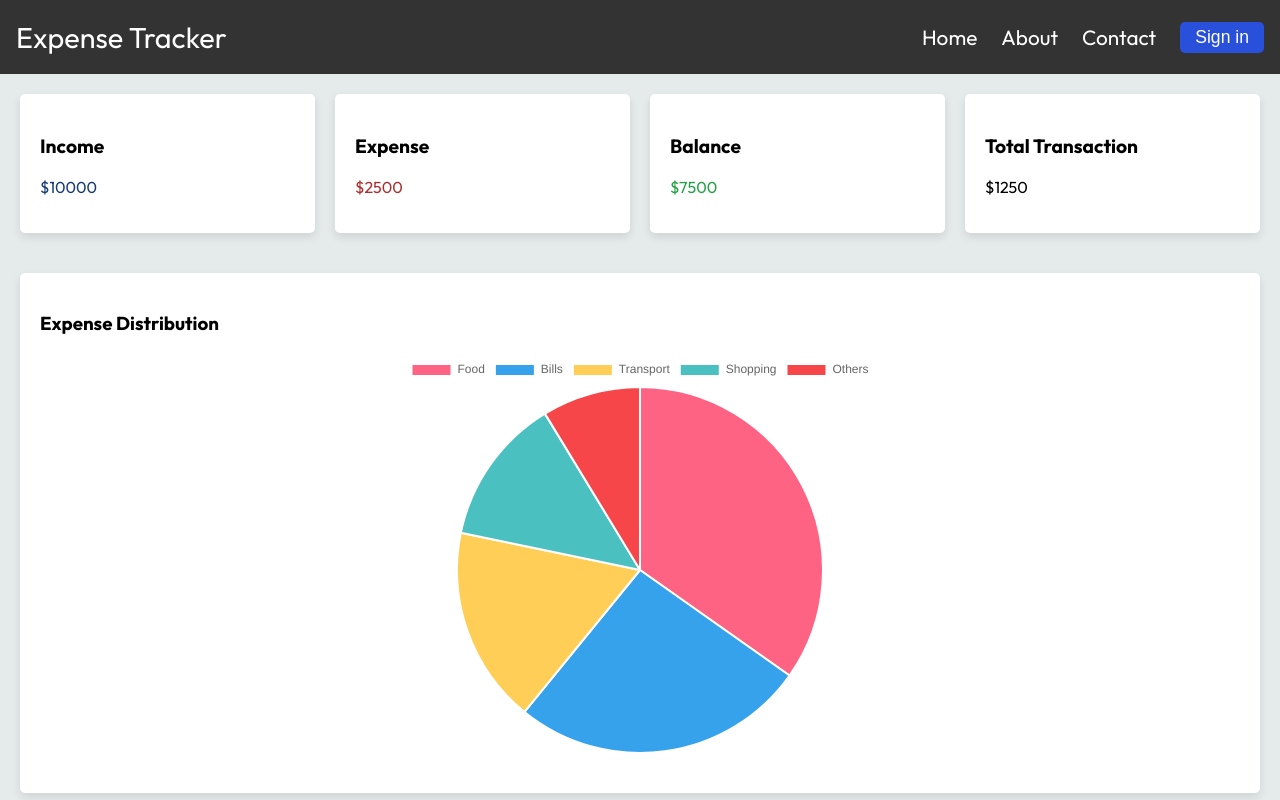
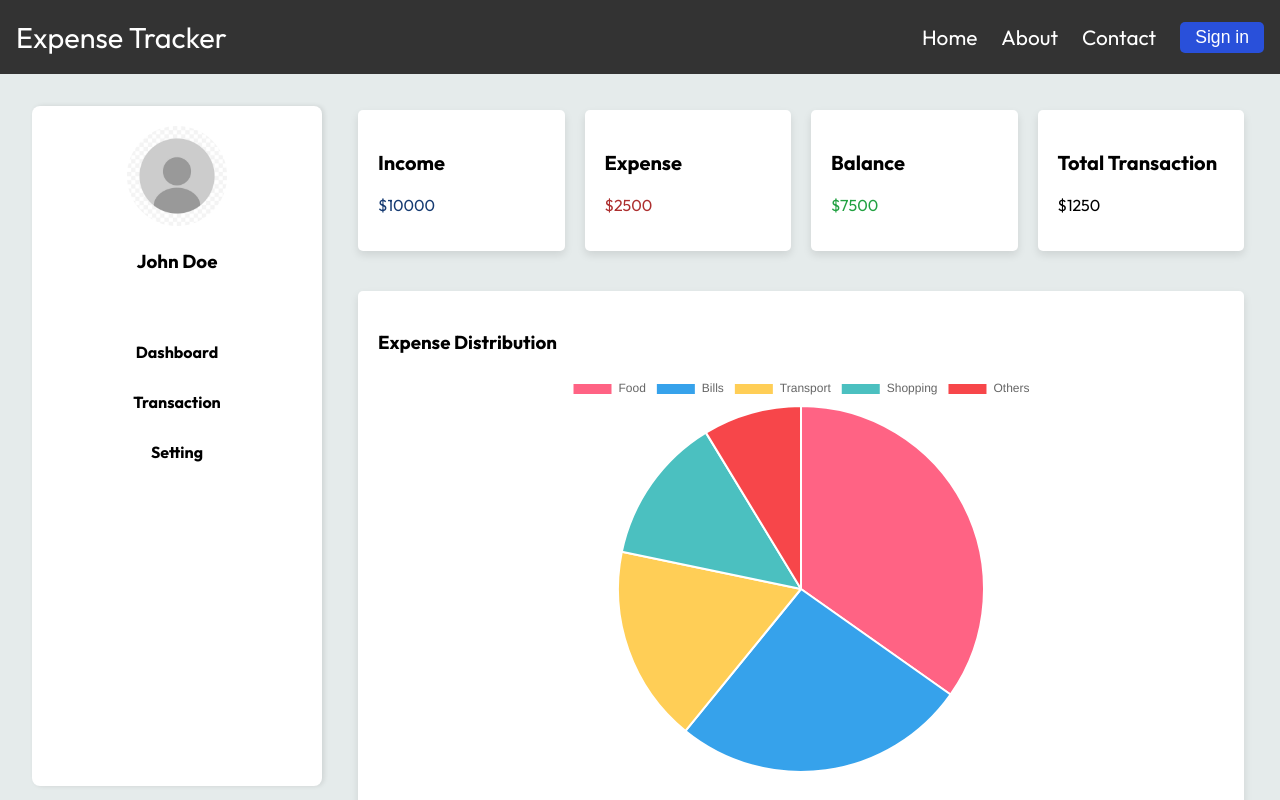
Before and after one commit to Kantisaranucheep/Expense_tracker, a React (Create React App) app in the folder frontend/: page /main in a window 1280 px wide. Shown: the top 800 px of the page. Built offline with nearby package versions, Linux system fonts and the light colour scheme.

Commit message:
add side bar

```diff
--- a/frontend/src/components/layout/Sidebar.jsx
+++ b/frontend/src/components/layout/Sidebar.jsx
@@ -5,6 +5,10 @@ import "../../styles/components/Sidebar.css";
 const Sidebar = () => {
     return (
         <div className="sidebar">
+            <div className="profile">
+                <img className="profile-image" src="/assets/images/profile-image.jpg" alt="profile-image" />
+                <h3>John Doe</h3>
+            </div>
                 <ul className="sidebar-menu">
                     <li>
                         <Link to="/main" className="sidebar-link">Dashboard</Link>
--- a/frontend/src/pages/MainPage.jsx
+++ b/frontend/src/pages/MainPage.jsx
@@ -11,14 +11,23 @@ function MainPage(){
     return (
         <div className="dashboard-container">
                 <Navbar />
-            <div className="main-content">
-
-                <IncomeExpense/>
-                <div className="charts-container">
-                    <TotalExpense/>
-                    <LineChart/>
+            <div className="lol">
+                <div className="main-content">
+                    <div className="sidebar-container">
+                        <Sidebar/>
+                    </div>
+                    <div className="right-content">
+                        <div className="income-container">
+                            <IncomeExpense/>
+                        </div>
+                        <div className="charts-container">
+                            <TotalExpense/>
+                        </div>
+                        <div className="charts-container">
+                            <LineChart/>
+                        </div>
+                    </div>
                 </div>
-
             </div>
             <Footer/>
         </div>
--- a/frontend/src/styles/components/Sidebar.css
+++ b/frontend/src/styles/components/Sidebar.css
@@ -1,3 +1,13 @@
+.profile {
+    text-align: center;
+    padding-bottom:20px ;
+}
+
+.profile-image{
+    width: 100px;
+    border-radius: 50%;
+}
+
 .sidebar {
     height: 80vh;
     width: 250px;
@@ -15,6 +25,7 @@
     padding: 20px;
     margin: 0;
     text-align: center;
+    font-weight: bolder;
 }
 
 .sidebar-link {
--- a/frontend/src/styles/components/dashboard/IncomeExpense.css
+++ b/frontend/src/styles/components/dashboard/IncomeExpense.css
@@ -13,7 +13,7 @@
 }
 
 .income-expense-container h3 {
-    font-size: 1.2rem;
+    font-size: 20px;
 }
 
 .income-container p {
--- a/frontend/src/styles/components/dashboard/LineChart.css
+++ b/frontend/src/styles/components/dashboard/LineChart.css
@@ -1,5 +1,4 @@
 .linechart-container {
-    display: grid;
     margin: 20px;
     padding: 20px 20px 100px 20px;
     background-color: #fff;
--- a/frontend/src/styles/components/dashboard/TotalExpense.css
+++ b/frontend/src/styles/components/dashboard/TotalExpense.css
@@ -1,5 +1,4 @@
 .total-expense-container {
-    display: grid;
     margin: 20px;
     padding: 20px 20px 100px 20px;
     background-color: #fff;
--- a/frontend/src/styles/pages/MainPage.css
+++ b/frontend/src/styles/pages/MainPage.css
@@ -1,3 +1,33 @@
 body {
     background-color: #e5ebeb;
 }
+
+.dashboard-container {
+    display: flex;
+    flex-direction: column;
+    min-height: 100vh;
+}
+
+.main-content {
+    display: grid;
+    grid-template-columns: 1fr 5fr;
+    padding: 1rem;
+}
+
+.sidebar-container {
+    grid-column: 1 / 2;
+    padding: 1rem;
+}
+
+.right-content {
+    grid-column: 2/3;
+    display: flex;
+    flex-direction: column;
+}
+
+.lol {
+    width: fit-content;
+    display: flex;
+    justify-content: center;
+    align-items: center;
+}
```
Also changed, not shown: frontend/public/assets/images/profile-image.jpg (added). Lines whose indentation alone changed are shown as unchanged.
